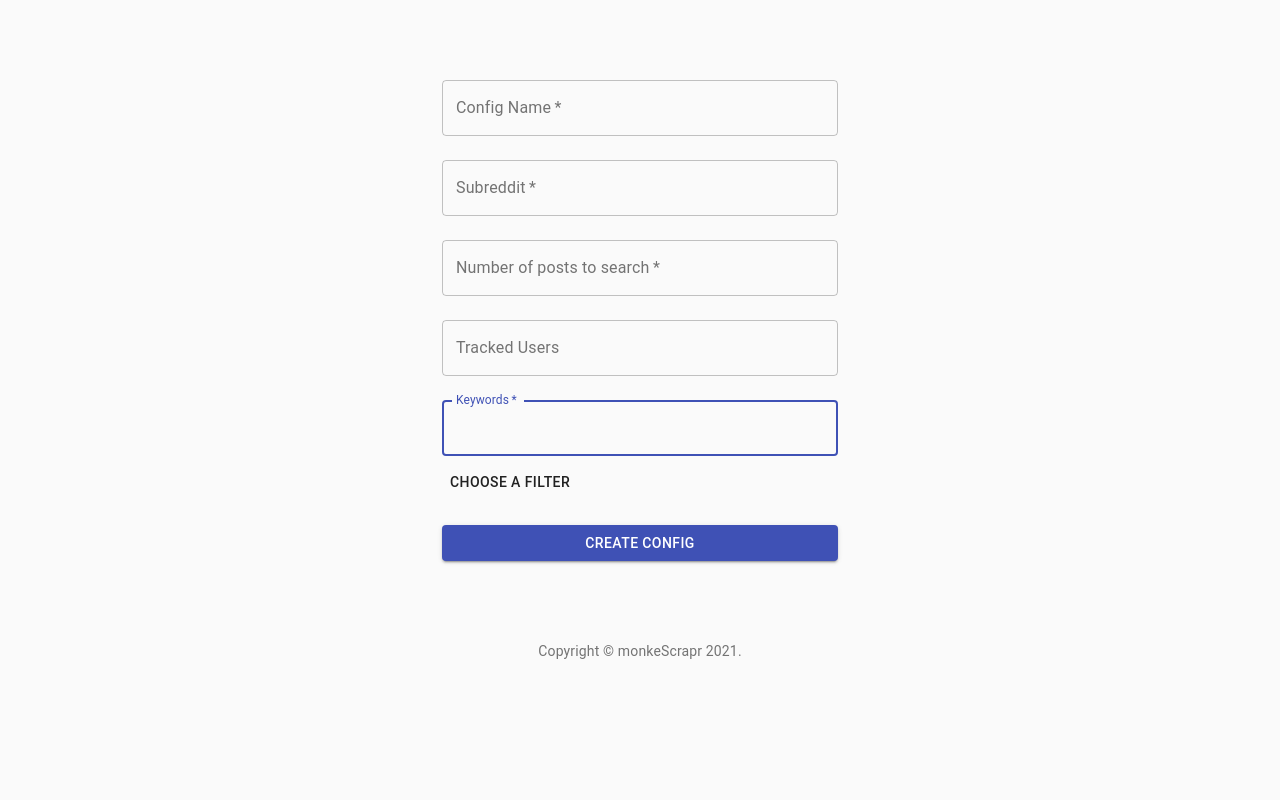
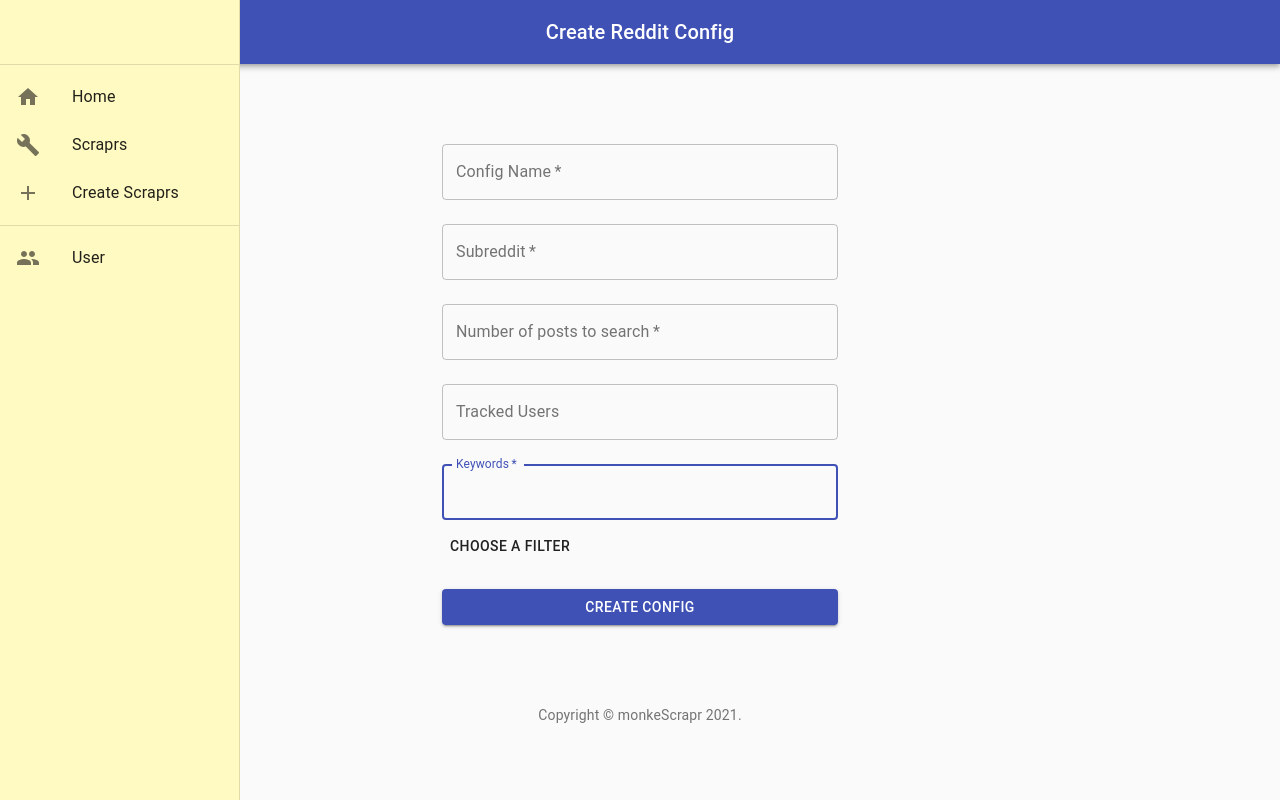
Before and after one commit to pureact/monke-scrapr, a React (Create React App) app: page / in a window 1280 px wide. Built offline with nearby package versions, Linux system fonts and the light colour scheme.

Commit message:
updated gitignore

```diff
--- a/src/components/Copyright.js
+++ b/src/components/Copyright.js
@@ -1,9 +1,11 @@
 import React from 'react';
 import Typography from '@material-ui/core/Typography';
 import Link from '@material-ui/core/Link';
+import Box from '@material-ui/core/Box';
 
 export default function Copyright() {
     return (
+        <Box mt={8}>
             <Typography variant="body2" color="textSecondary" align="center">
                 {'Copyright © '}
                 <Link color="inherit" href="https://github.com/NAEK2K/monke-scrapr">
@@ -12,5 +14,6 @@ export default function Copyright() {
                 {new Date().getFullYear()}
                 {'.'}
             </Typography>
+        </Box>
     );
 }
--- /dev/null
+++ b/src/components/Navbar.js
@@ -0,0 +1,59 @@
+import React from 'react';
+import Drawer from '@material-ui/core/Drawer';
+import Divider from '@material-ui/core/Divider';
+import List from '@material-ui/core/List';
+import { makeStyles } from '@material-ui/core/styles';
+import ListItem from '@material-ui/core/ListItem';
+import ListItemIcon from '@material-ui/core/ListItemIcon';
+import ListItemText from '@material-ui/core/ListItemText';
+import AddIcon from '@material-ui/icons/Add';
+import BuildIcon from '@material-ui/icons/Build';
+import HomeIcon from '@material-ui/icons/Home';
+import PeopleIcon from '@material-ui/icons/People';
+
+const drawerWidth = 240;
+const useStyles = makeStyles((theme) => ({
+    drawer: {
+        width: drawerWidth,
+        flexShrink: 0,
+    },
+    drawerPaper: {
+        width: drawerWidth,
+        background: "#FFF9C2"
+    },
+    toolbar: theme.mixins.toolbar,
+}));
+
+export default function Navbar() {
+    const classes = useStyles();
+    return (
+        <Drawer
+                className={classes.drawer}
+                variant="permanent"
+                classes={{
+                    paper: classes.drawerPaper,
+                }}
+                anchor="left"
+            >
+                <div className={classes.toolbar} />
+                <Divider />
+                <List>
+                    {['Home', 'Scraprs', 'Create Scraprs'].map((text, index) => (
+                        <ListItem button key={text}>
+                            <ListItemIcon>{index === 0 ? <HomeIcon /> : index === 1 ? <BuildIcon /> : <AddIcon />}</ListItemIcon>
+                            <ListItemText primary={text} />
+                        </ListItem>
+                    ))}
+                </List>
+                <Divider />
+                <List>
+                    {['User'].map((text, index) => (
+                        <ListItem button key={text}>
+                            <ListItemIcon>{index === 0 ? <PeopleIcon /> : <PeopleIcon />}</ListItemIcon>
+                            <ListItemText primary={text} />
+                        </ListItem>
+                    ))}
+                </List>
+            </Drawer>
+    );
+}
--- a/src/components/pages/CreateReddit.js
+++ b/src/components/pages/CreateReddit.js
@@ -1,5 +1,4 @@
 import React from 'react';
-import Box from '@material-ui/core/Box';
 import Container from '@material-ui/core/Container';
 import { makeStyles } from '@material-ui/core/styles';
 import CssBaseline from '@material-ui/core/CssBaseline';
@@ -9,6 +8,9 @@ import Menu from '@material-ui/core/Menu';
 import MenuItem from '@material-ui/core/MenuItem';
 import Copyright from '../Copyright';
 import AppBar from '@material-ui/core/AppBar';
+import Toolbar from '@material-ui/core/Toolbar';
+import Typography from '@material-ui/core/Typography';
+import Navbar from '../Navbar';
 
 const useStyles = makeStyles((theme) => ({
     paper: {
@@ -23,7 +25,10 @@ const useStyles = makeStyles((theme) => ({
     },
     submit: {
         margin: theme.spacing(3, 0, 2),
-    }
+    },
+    title: {
+        margin: 'auto'
+    },
 }));
 
 export default function CreateReddit() {
@@ -39,6 +44,15 @@ export default function CreateReddit() {
 
     const classes = useStyles();
     return (
+        <div>
+            <Navbar />
+            <AppBar position="static">
+                <Toolbar>
+                    <Typography variant="h6" className={classes.title}>
+                        Create Reddit Config
+                        </Typography>
+                </Toolbar>
+            </AppBar>
             <Container component="main" maxWidth="xs">
                 <CssBaseline />
                 <div className={classes.paper}>
@@ -125,9 +139,8 @@ export default function CreateReddit() {
                     </Button>
                     </form>
                 </div>
-            <Box mt={8}>
                 <Copyright />
-            </Box>
             </Container>
+        </div>
     )
 }
```
Also changed, not shown: 1 other file (tests, documents, lock files or other folders). Lines whose indentation alone changed are shown as unchanged.
